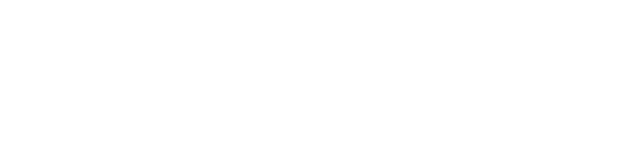
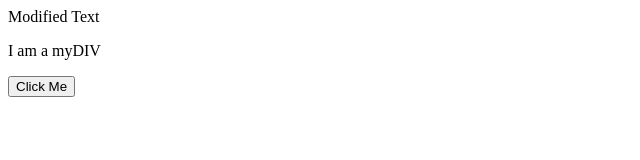
Before and after one commit to muhammadharraz309-del/lab4b_, a plain HTML site: page index.html in a window 1280 px wide. Shown: the whole page, without its empty margins (0-640 px from the left). Drawn offline with nearby package versions, Linux system fonts and the light colour scheme.

Commit message:
query complete

```diff
--- a/index.html
+++ b/index.html
@@ -14,7 +14,24 @@
 </head>
 <body>
 
-    <div
+    <div id="myElement">Original Text</div>
+    <div id="myDIV">
+        <p>I am a myDIV</p>
+    </div>
+    <button id="myButton">Click Me</button>
 
+    <script>
+        $(document).ready(function() {
+
+            $("#myElement").text("Modified Text");
+
+
+            $("#myDIV").addClass("myStyle");
+
+            $("#myButton").click(function() {
+                alert("Button was clicked!");
+            });
+        });
+    </script>
 </body>
 </html>
```
